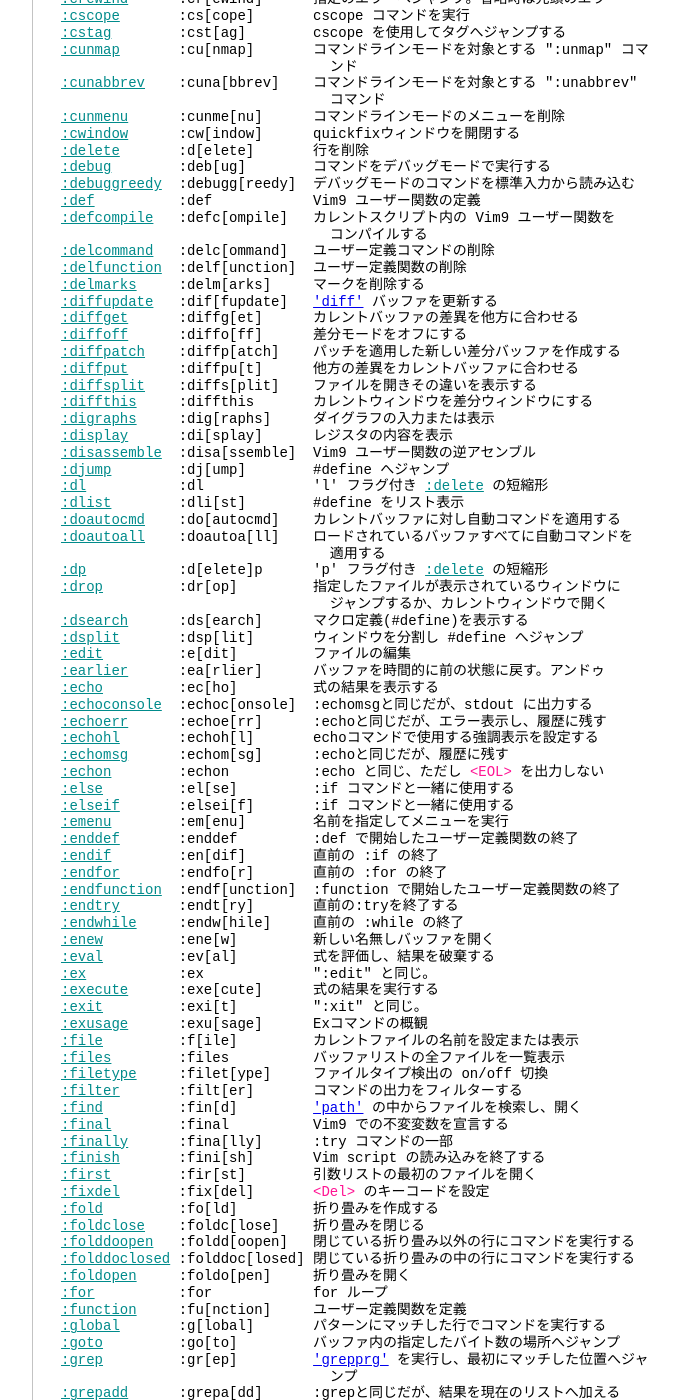
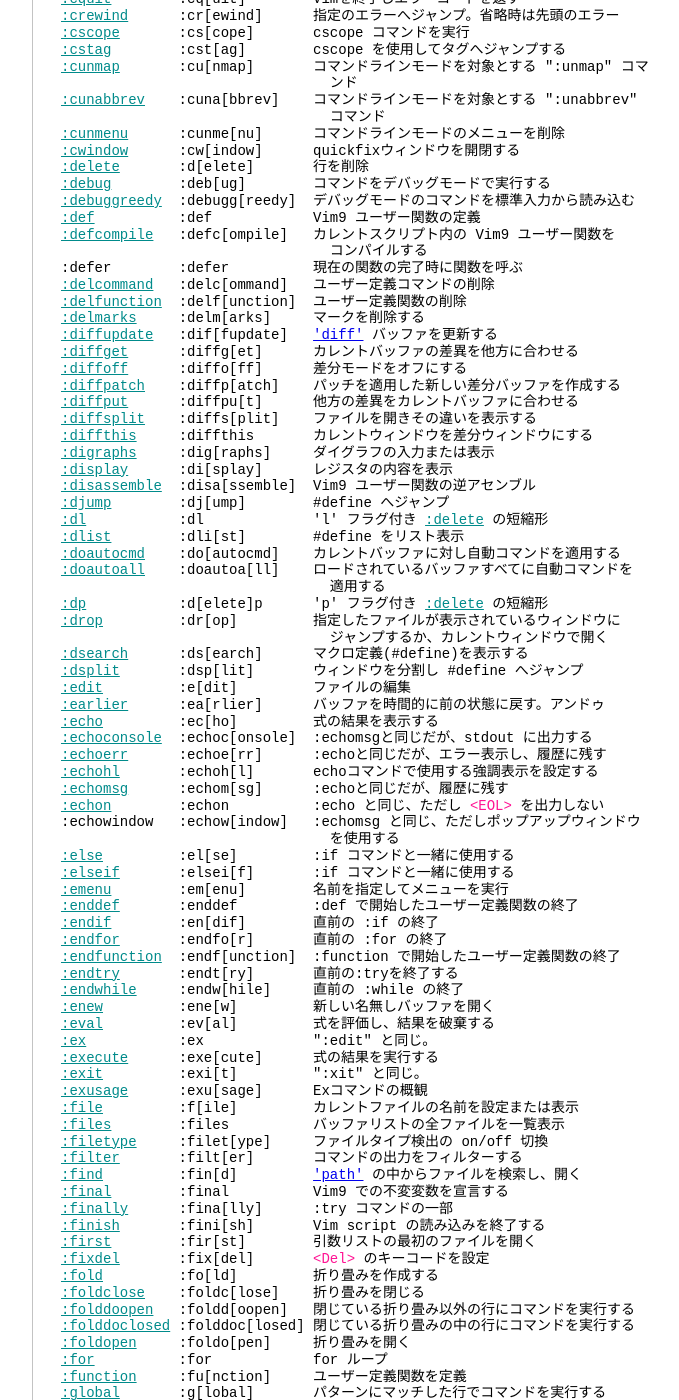
Before and after one commit to vim-jp/vimdoc-ja, a Jekyll site: the page built from vimindex.html, in a window 1280 px wide and 1400 px high, scrolled down 22027 px. Shown: the whole window, without its empty margins (340-1019 px from the left). Built offline with Jekyll 4.4.1, drawn with Linux system fonts in a browser that asks for light colours; nearby versions of some CDN libraries; comment, search, counter and statistics services are not loaded; some of the changed text lies outside the part shown.

Commit message:
Generated by GitHub workflow 3309759946
https://github.com/vim-jp/vimdoc-ja-working/actions/runs/3309759946

```diff
--- a/vimindex.html
+++ b/vimindex.html
@@ -3,7 +3,7 @@ layout: vimdoc
 helpname: 'vimindex'
 ---
 <div id='vimCodeElement'>
-<a class="Constant" href="vimindex.html" name="index.txt">index.txt</a>&nbsp;&nbsp;&nbsp;&nbsp; For&nbsp;<span class="Identifier">Vim バージョン 9.0.</span>&nbsp;&nbsp;Last change: 2022 Jun 11<br>
+<a class="Constant" href="vimindex.html" name="index.txt">index.txt</a>&nbsp;&nbsp;&nbsp;&nbsp; For&nbsp;<span class="Identifier">Vim バージョン 9.0.</span>&nbsp;&nbsp;Last change: 2022 Oct 15<br>
 <br>
 <br>
 &nbsp;&nbsp;&nbsp;&nbsp;&nbsp;&nbsp;&nbsp;&nbsp;&nbsp;&nbsp;&nbsp;&nbsp;&nbsp;&nbsp;&nbsp;&nbsp;&nbsp;&nbsp;<span class="Identifier">VIMリファレンスマニュアル&nbsp;&nbsp;&nbsp;&nbsp;&nbsp;&nbsp; by Bram Moolenaar</span><br>
@@ -1172,7 +1172,8 @@ SECTION&nbsp;&nbsp;セクション。'{' ではなく '}' の場合もある<a c
 <a class="Identifier" href="various.html#:!!">:!!</a>&nbsp;&nbsp;&nbsp;&nbsp;&nbsp;&nbsp;&nbsp;&nbsp;&nbsp;&nbsp; :!!&nbsp;&nbsp;&nbsp;&nbsp;&nbsp;&nbsp;&nbsp;&nbsp;&nbsp;&nbsp;&nbsp;&nbsp; 最後に実行した &quot;:!&quot; コマンドを繰り返す<br>
 <a class="Identifier" href="various.html#:#">:#</a>&nbsp;&nbsp;&nbsp;&nbsp;&nbsp;&nbsp;&nbsp;&nbsp;&nbsp;&nbsp;&nbsp;&nbsp;:#&nbsp;&nbsp;&nbsp;&nbsp;&nbsp;&nbsp;&nbsp;&nbsp;&nbsp;&nbsp;&nbsp;&nbsp;&nbsp;&nbsp;&quot;:number&quot; と同じ。<br>
 <a class="Identifier" href="change.html#:&">:&amp;</a>&nbsp;&nbsp;&nbsp;&nbsp;&nbsp;&nbsp;&nbsp;&nbsp;&nbsp;&nbsp;&nbsp;&nbsp;:&amp;&nbsp;&nbsp;&nbsp;&nbsp;&nbsp;&nbsp;&nbsp;&nbsp;&nbsp;&nbsp;&nbsp;&nbsp;&nbsp;&nbsp;最後に実行した &quot;:substitute&quot; を繰り返す<br>
-<a class="Identifier" href="cmdline.html#:star">:star</a>&nbsp;&nbsp;&nbsp;&nbsp;&nbsp;&nbsp;&nbsp;&nbsp; :*&nbsp;&nbsp;&nbsp;&nbsp;&nbsp;&nbsp;&nbsp;&nbsp;&nbsp;&nbsp;&nbsp;&nbsp;&nbsp;&nbsp;レジスタの内容を実行する<br>
+<a class="Identifier" href="cmdline.html#:star">:star</a>&nbsp;&nbsp;&nbsp;&nbsp;&nbsp;&nbsp;&nbsp;&nbsp; :*&nbsp;&nbsp;&nbsp;&nbsp;&nbsp;&nbsp;&nbsp;&nbsp;&nbsp;&nbsp;&nbsp;&nbsp;&nbsp;&nbsp;最後のビジュアル選択領域を使用する、:'&lt;,'&gt; と<br>
+&nbsp;&nbsp;&nbsp;&nbsp;&nbsp;&nbsp;&nbsp;&nbsp;&nbsp;&nbsp;&nbsp;&nbsp;&nbsp;&nbsp;&nbsp;&nbsp;&nbsp;&nbsp;&nbsp;&nbsp;&nbsp;&nbsp;&nbsp;&nbsp;&nbsp;&nbsp;&nbsp;&nbsp;&nbsp;&nbsp;&nbsp;&nbsp;同様<br>
 <a class="Identifier" href="change.html#:<">:&lt;</a>&nbsp;&nbsp;&nbsp;&nbsp;&nbsp;&nbsp;&nbsp;&nbsp;&nbsp;&nbsp;&nbsp;&nbsp;:&lt;&nbsp;&nbsp;&nbsp;&nbsp;&nbsp;&nbsp;&nbsp;&nbsp;&nbsp;&nbsp;&nbsp;&nbsp;&nbsp;&nbsp;<a class="Type" href="options.html#'shiftwidth'">'shiftwidth'</a>&nbsp;1つ分だけ行を左へシフト<br>
 <a class="Identifier" href="various.html#:=">:=</a>&nbsp;&nbsp;&nbsp;&nbsp;&nbsp;&nbsp;&nbsp;&nbsp;&nbsp;&nbsp;&nbsp;&nbsp;:=&nbsp;&nbsp;&nbsp;&nbsp;&nbsp;&nbsp;&nbsp;&nbsp;&nbsp;&nbsp;&nbsp;&nbsp;&nbsp;&nbsp;最終行の行番号を表示<br>
 <a class="Identifier" href="change.html#:>">:&gt;</a>&nbsp;&nbsp;&nbsp;&nbsp;&nbsp;&nbsp;&nbsp;&nbsp;&nbsp;&nbsp;&nbsp;&nbsp;:&gt;&nbsp;&nbsp;&nbsp;&nbsp;&nbsp;&nbsp;&nbsp;&nbsp;&nbsp;&nbsp;&nbsp;&nbsp;&nbsp;&nbsp;<a class="Type" href="options.html#'shiftwidth'">'shiftwidth'</a>&nbsp;1つ分だけ行を右へシフト<br>
@@ -1316,6 +1317,7 @@ SECTION&nbsp;&nbsp;セクション。'{' ではなく '}' の場合もある<a c
 <a class="Identifier" href="vim9.html#:def">:def</a>&nbsp;&nbsp;&nbsp;&nbsp;&nbsp;&nbsp;&nbsp;&nbsp;&nbsp;&nbsp;:def&nbsp;&nbsp;&nbsp;&nbsp;&nbsp;&nbsp;&nbsp;&nbsp;&nbsp;&nbsp;&nbsp;&nbsp;Vim9 ユーザー関数の定義<br>
 <a class="Identifier" href="vim9.html#:defcompile">:defcompile</a>&nbsp;&nbsp; :defc[ompile]&nbsp;&nbsp; カレントスクリプト内の Vim9 ユーザー関数を<br>
 &nbsp;&nbsp;&nbsp;&nbsp;&nbsp;&nbsp;&nbsp;&nbsp;&nbsp;&nbsp;&nbsp;&nbsp;&nbsp;&nbsp;&nbsp;&nbsp;&nbsp;&nbsp;&nbsp;&nbsp;&nbsp;&nbsp;&nbsp;&nbsp;&nbsp;&nbsp;&nbsp;&nbsp;&nbsp;&nbsp;&nbsp;&nbsp;コンパイルする<br>
+<span class="MissingTag">:defer</span>&nbsp;&nbsp;&nbsp;&nbsp;&nbsp;&nbsp;&nbsp;&nbsp;:defer&nbsp;&nbsp;&nbsp;&nbsp;&nbsp;&nbsp;&nbsp;&nbsp;&nbsp;&nbsp;現在の関数の完了時に関数を呼ぶ<br>
 <a class="Identifier" href="map.html#:delcommand">:delcommand</a>&nbsp;&nbsp; :delc[ommand]&nbsp;&nbsp; ユーザー定義コマンドの削除<br>
 <a class="Identifier" href="eval.html#:delfunction">:delfunction</a>&nbsp;&nbsp;:delf[unction]&nbsp;&nbsp;ユーザー定義関数の削除<br>
 <a class="Identifier" href="motion.html#:delmarks">:delmarks</a>&nbsp;&nbsp;&nbsp;&nbsp; :delm[arks]&nbsp;&nbsp;&nbsp;&nbsp; マークを削除する<br>
@@ -1348,6 +1350,8 @@ SECTION&nbsp;&nbsp;セクション。'{' ではなく '}' の場合もある<a c
 <a class="Identifier" href="eval.html#:echohl">:echohl</a>&nbsp;&nbsp;&nbsp;&nbsp;&nbsp;&nbsp; :echoh[l]&nbsp;&nbsp;&nbsp;&nbsp;&nbsp;&nbsp; echoコマンドで使用する強調表示を設定する<br>
 <a class="Identifier" href="eval.html#:echomsg">:echomsg</a>&nbsp;&nbsp;&nbsp;&nbsp;&nbsp;&nbsp;:echom[sg]&nbsp;&nbsp;&nbsp;&nbsp;&nbsp;&nbsp;:echoと同じだが、履歴に残す<br>
 <a class="Identifier" href="eval.html#:echon">:echon</a>&nbsp;&nbsp;&nbsp;&nbsp;&nbsp;&nbsp;&nbsp;&nbsp;:echon&nbsp;&nbsp;&nbsp;&nbsp;&nbsp;&nbsp;&nbsp;&nbsp;&nbsp;&nbsp;:echo と同じ、ただし&nbsp;<span class="Special">&lt;EOL&gt;</span>&nbsp;を出力しない<br>
+<span class="MissingTag">:echowindow</span>&nbsp;&nbsp; :echow[indow]&nbsp;&nbsp; :echomsg と同じ、ただしポップアップウィンドウ<br>
+&nbsp;&nbsp;&nbsp;&nbsp;&nbsp;&nbsp;&nbsp;&nbsp;&nbsp;&nbsp;&nbsp;&nbsp;&nbsp;&nbsp;&nbsp;&nbsp;&nbsp;&nbsp;&nbsp;&nbsp;&nbsp;&nbsp;&nbsp;&nbsp;&nbsp;&nbsp;&nbsp;&nbsp;&nbsp;&nbsp;&nbsp;&nbsp;を使用する<br>
 <a class="Identifier" href="eval.html#:else">:else</a>&nbsp;&nbsp;&nbsp;&nbsp;&nbsp;&nbsp;&nbsp;&nbsp; :el[se]&nbsp;&nbsp;&nbsp;&nbsp;&nbsp;&nbsp;&nbsp;&nbsp; :if コマンドと一緒に使用する<br>
 <a class="Identifier" href="eval.html#:elseif">:elseif</a>&nbsp;&nbsp;&nbsp;&nbsp;&nbsp;&nbsp; :elsei[f]&nbsp;&nbsp;&nbsp;&nbsp;&nbsp;&nbsp; :if コマンドと一緒に使用する<br>
 <a class="Identifier" href="gui.html#:emenu">:emenu</a>&nbsp;&nbsp;&nbsp;&nbsp;&nbsp;&nbsp;&nbsp;&nbsp;:em[enu]&nbsp;&nbsp;&nbsp;&nbsp;&nbsp;&nbsp;&nbsp;&nbsp;名前を指定してメニューを実行<br>
@@ -1398,6 +1402,7 @@ SECTION&nbsp;&nbsp;セクション。'{' ではなく '}' の場合もある<a c
 <a class="Identifier" href="windows.html#:hide">:hide</a>&nbsp;&nbsp;&nbsp;&nbsp;&nbsp;&nbsp;&nbsp;&nbsp; :hid[e]&nbsp;&nbsp;&nbsp;&nbsp;&nbsp;&nbsp;&nbsp;&nbsp; コマンドを実行し、必要ならカレントバッファを<br>
 &nbsp;&nbsp;&nbsp;&nbsp;&nbsp;&nbsp;&nbsp;&nbsp;&nbsp;&nbsp;&nbsp;&nbsp;&nbsp;&nbsp;&nbsp;&nbsp;&nbsp;&nbsp;&nbsp;&nbsp;&nbsp;&nbsp;&nbsp;&nbsp;&nbsp;&nbsp;&nbsp;&nbsp;&nbsp;&nbsp;&nbsp;&nbsp;隠れ(hidden)バッファにする<br>
 <a class="Identifier" href="cmdline.html#:history">:history</a>&nbsp;&nbsp;&nbsp;&nbsp;&nbsp;&nbsp;:his[tory]&nbsp;&nbsp;&nbsp;&nbsp;&nbsp;&nbsp;コマンドラインの履歴を表示<br>
+<a class="Identifier" href="windows.html#:horizontal">:horizontal</a>&nbsp;&nbsp; :hor[izontal]&nbsp;&nbsp; 次のウィンドウコマンドを水平方向に動作させる<br>
 <a class="Identifier" href="insert.html#:insert">:insert</a>&nbsp;&nbsp;&nbsp;&nbsp;&nbsp;&nbsp; :i[nsert]&nbsp;&nbsp;&nbsp;&nbsp;&nbsp;&nbsp; テキストを挿入<br>
 <a class="Identifier" href="map.html#:iabbrev">:iabbrev</a>&nbsp;&nbsp;&nbsp;&nbsp;&nbsp;&nbsp;:ia[bbrev]&nbsp;&nbsp;&nbsp;&nbsp;&nbsp;&nbsp;挿入モードを対象とする &quot;:abbrev&quot; コマンド<br>
 <a class="Identifier" href="map.html#:iabclear">:iabclear</a>&nbsp;&nbsp;&nbsp;&nbsp; :iabc[lear]&nbsp;&nbsp;&nbsp;&nbsp; 挿入モードを対象とする &quot;:abclear&quot; コマンド<br>
```
